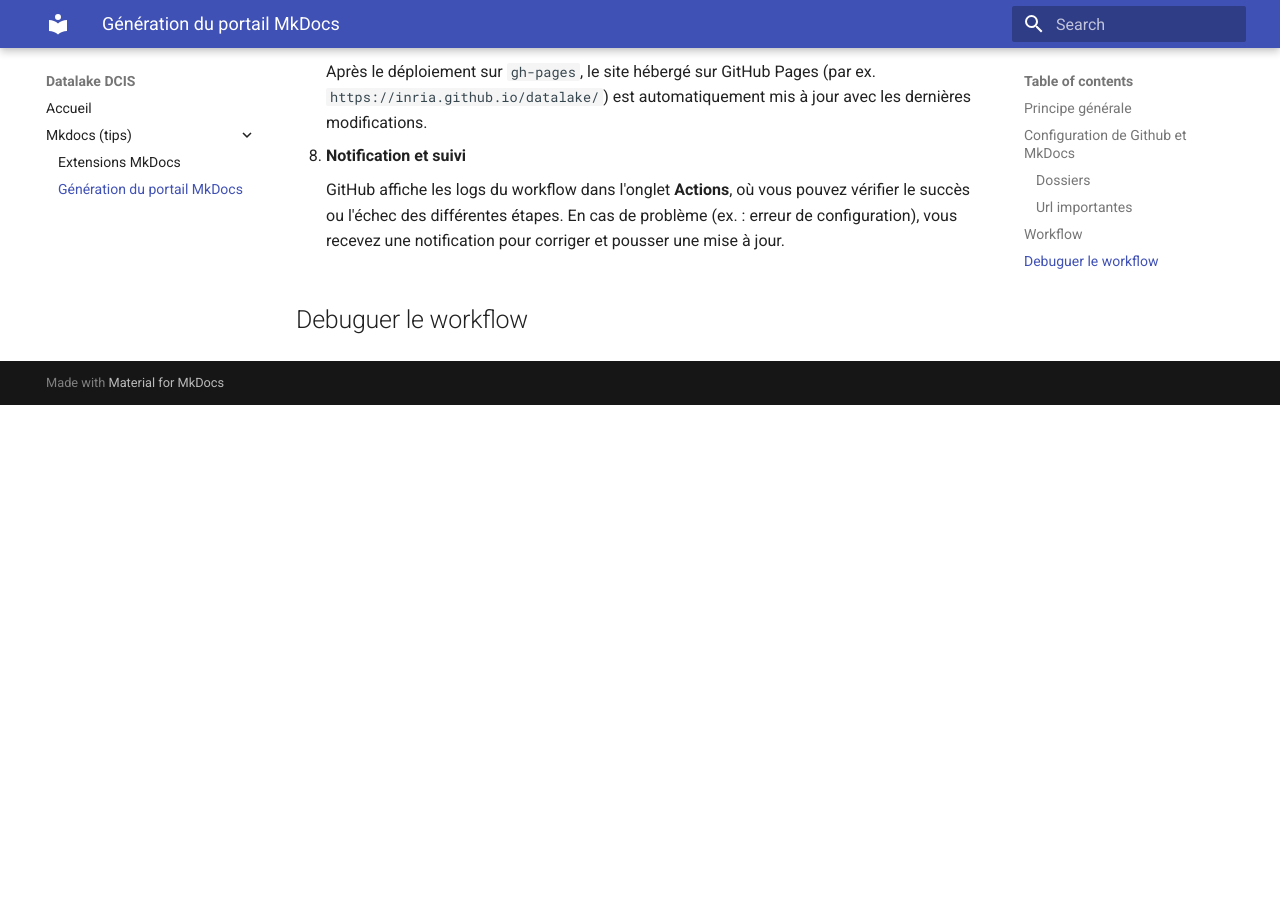
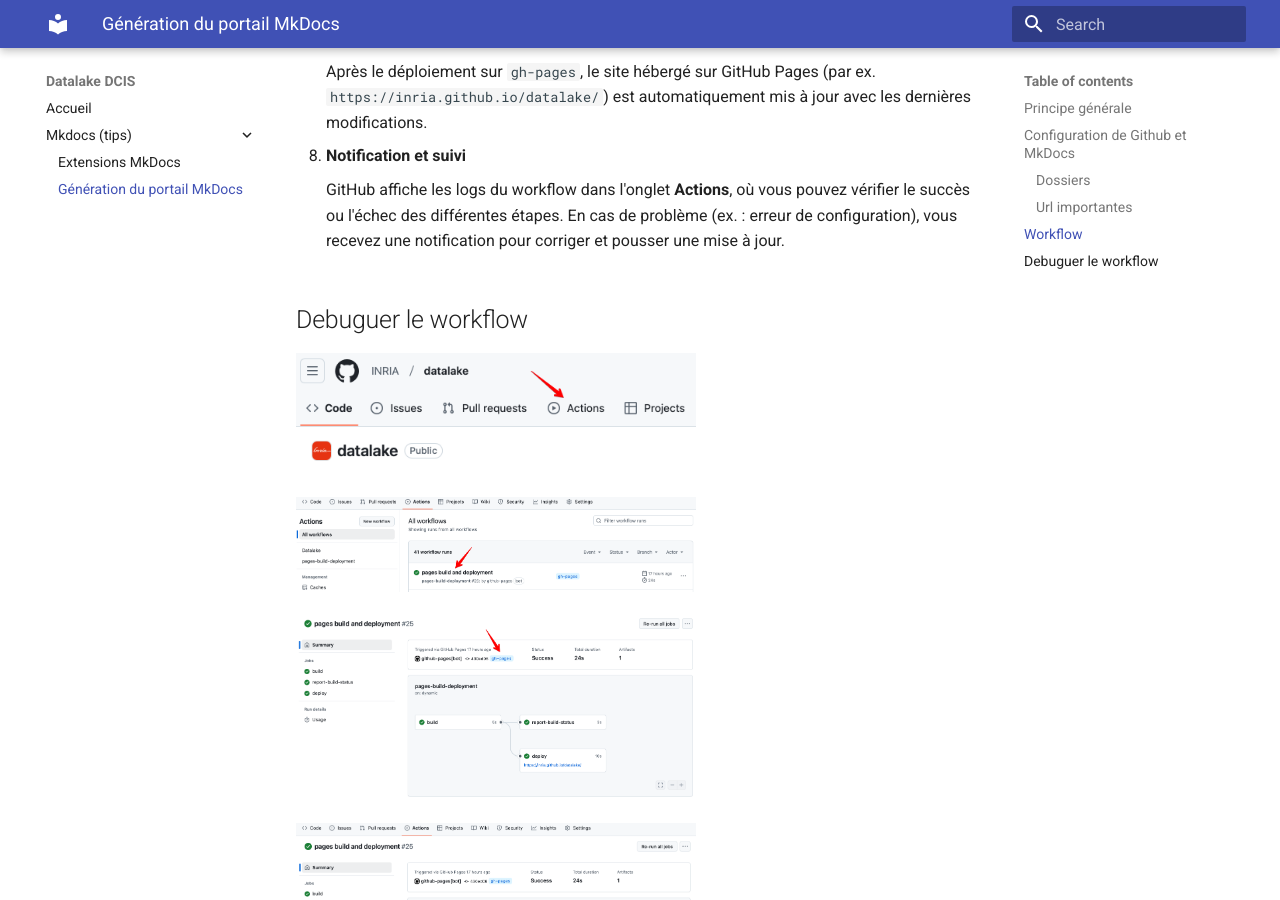
Before and after one commit to INRIA/datalake, an MkDocs documentation site: the page built from docs/Mkdocs (tips)/github-pages.md, in a window 1280 px wide and 900 px high, scrolled down 1877 px. Built offline with MkDocs 1.6.1 and Material for MkDocs 9.7.7, drawn with Linux system fonts in a browser that asks for light colours; before the commit the page ends 2282 px from its top, so only the background shows below that.

Commit message:
same URL problem

```diff
--- a/docs/Mkdocs (tips)/github-pages.md
+++ b/docs/Mkdocs (tips)/github-pages.md
@@ -91,3 +91,13 @@
 (ex. : erreur de configuration), vous recevez une notification pour corriger et pousser une mise à jour.
 
 ## Debuguer le workflow
+
+![Action button](Images/2024-12-13_11-28-35.png){ width="400" }
+
+![build](Images/2024-12-13_11-37-06.png){ width="400" }
+
+![gh-pages](Images/2024-12-13_11-37-31.png){ width="400" }
+
+![see build details](Images/2024-12-13_11-38-08.png){ width="400" }
+
+![build details](Images/2024-12-13_11-38-30.png){ width="400" }
```
